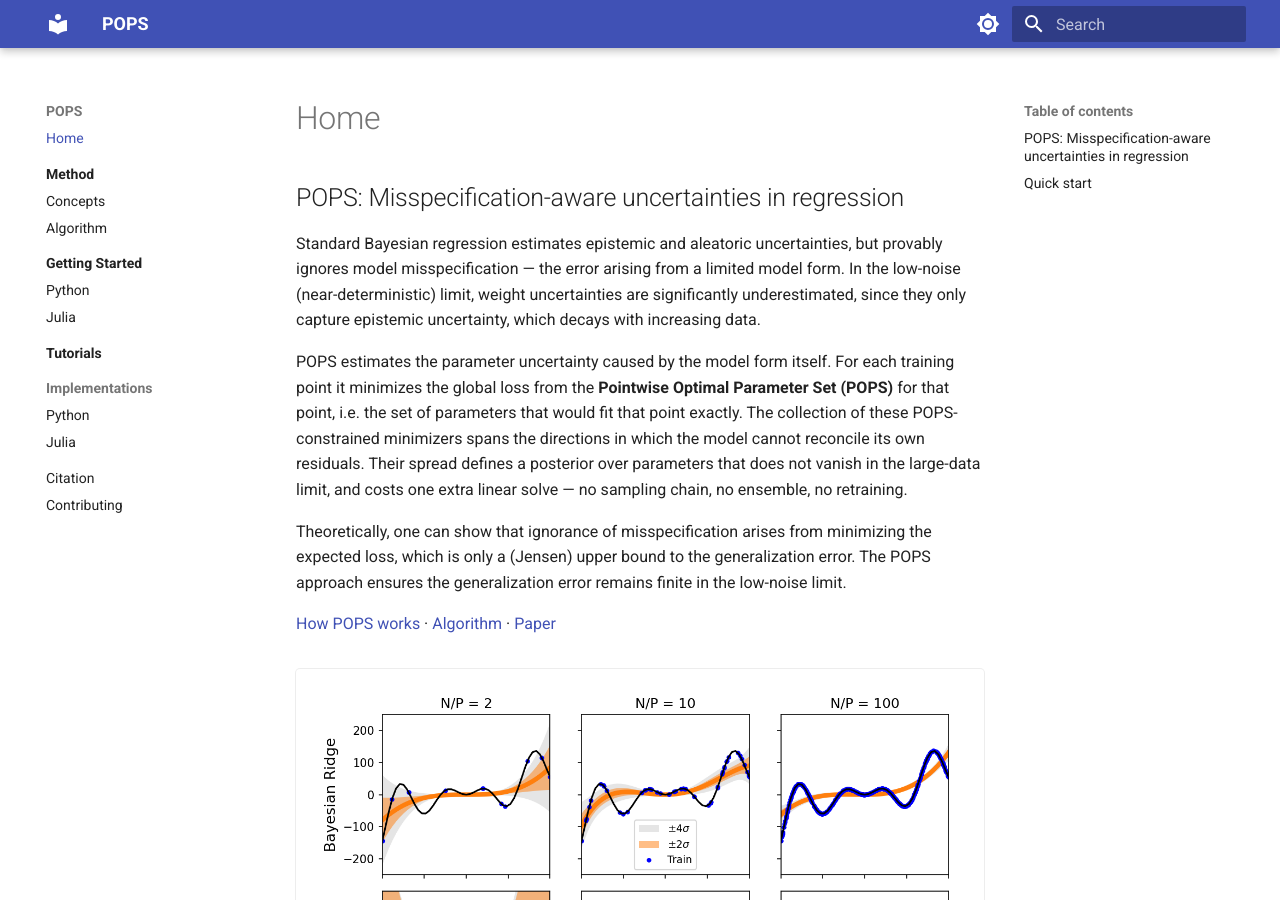
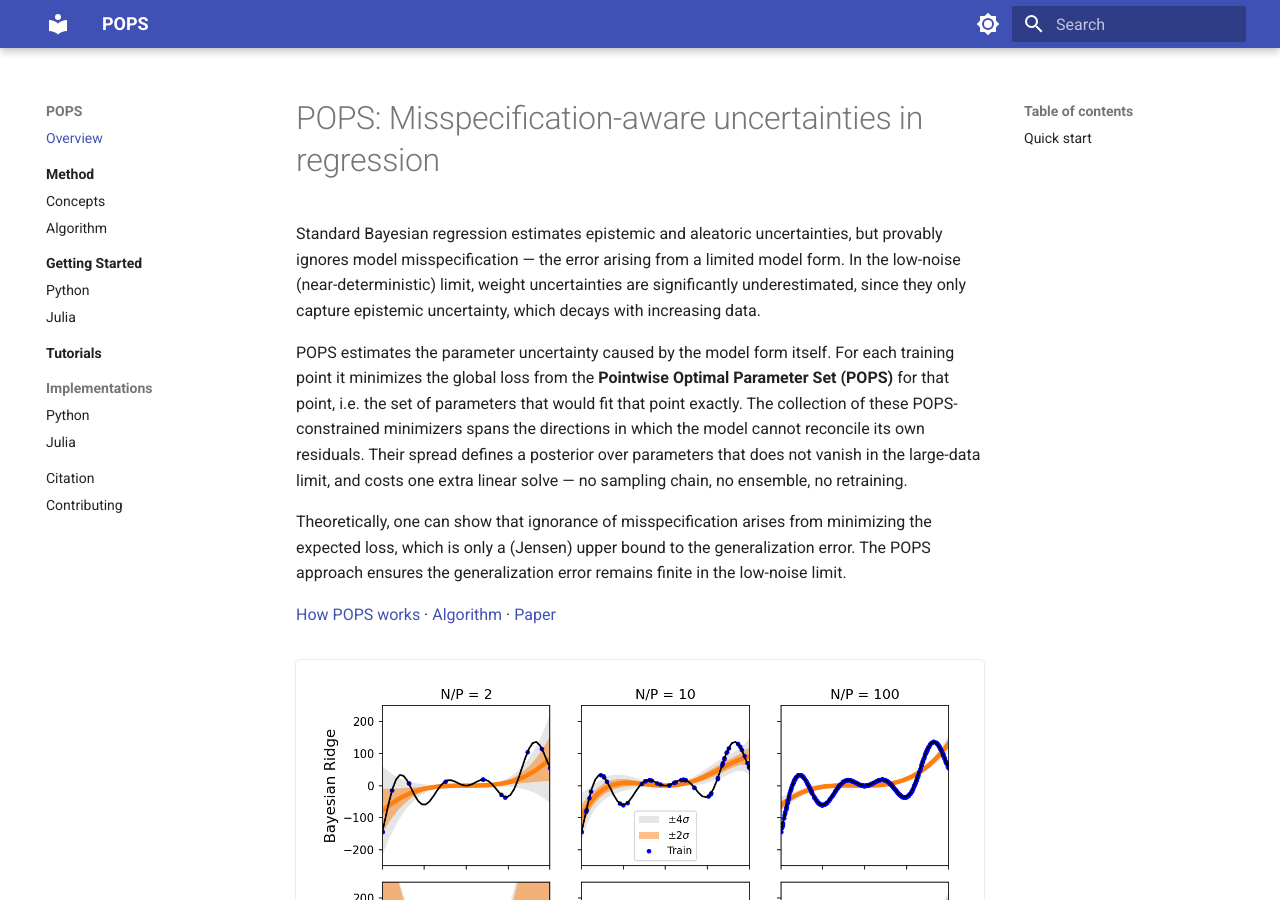
Before and after one commit to POPS-UQ/POPS-UQ.github.io, an MkDocs documentation site: the page built from docs/index.md, in a window 1280 px wide and 900 px high. Built offline with MkDocs 1.6.1 and Material for MkDocs 9.7.7, drawn with Linux system fonts in a browser that asks for light colours.

Commit message:
Remove 'Home' label from site navigation and index page
The nav entry was labelled Home, and because index.md began with an H2
rather than an H1, MkDocs also injected a 'Home' heading at the top of the
rendered page. Promote the page title to an H1 and rename the nav entry to
Overview.

Co-Authored-By: Claude Opus 5 <noreply@anthropic.com>
Claude-Session: https://claude.ai/code/session_01TzF48Zp3vHeDx6ahB9XbWm

```diff
--- a/docs/index.md
+++ b/docs/index.md
@@ -1,4 +1,4 @@
-## POPS: Misspecification-aware uncertainties in regression
+# POPS: Misspecification-aware uncertainties in regression
 Standard Bayesian regression estimates epistemic and aleatoric uncertainties, but provably ignores model misspecification — the error arising from a limited model form.
 In the low-noise (near-deterministic) limit, weight uncertainties are significantly underestimated, since they only capture epistemic uncertainty, which decays with increasing data.
 
--- a/mkdocs.yml
+++ b/mkdocs.yml
@@ -50,7 +50,7 @@ extra_javascript:
   - https://unpkg.com/mathjax@3/es5/tex-mml-chtml.js
 
 nav:
-  - Home: index.md
+  - Overview: index.md
   - Method:
       - How POPS works: method/index.md
       - Concepts: method/concepts.md
```
